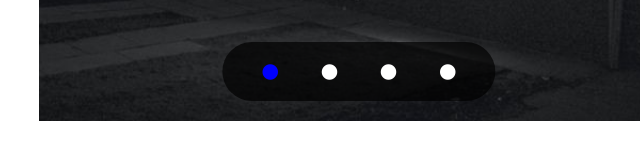
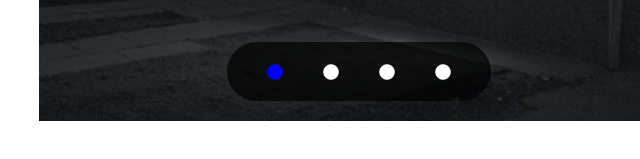
Before and after one commit to antoniolovotrico/vue-slider, a plain HTML site: page index.html in a window 1280 px wide. Shown: the part 599-758 px from the top of the page, 281-921 px from the left. Drawn offline with nearby package versions, Linux system fonts and the light colour scheme.

Commit message:
quest completed

```diff
--- a/index.html
+++ b/index.html
@@ -21,10 +21,7 @@
                     <i class="fas fa-angle-right"></i>
                 </div>
                 <div class="nav">
-                    <i class="fas fa-circle active first"></i>
-                    <i class="fas fa-circle"></i>
-                    <i class="fas fa-circle"></i>
-                    <i class="fas fa-circle last"></i>
+                    <i class="fas fa-circle" v-bind:class="(i == index) ? 'active' : ' '" v-for="(img, i) in images"></i>
                 </div>
             </div>
         </div>
```
